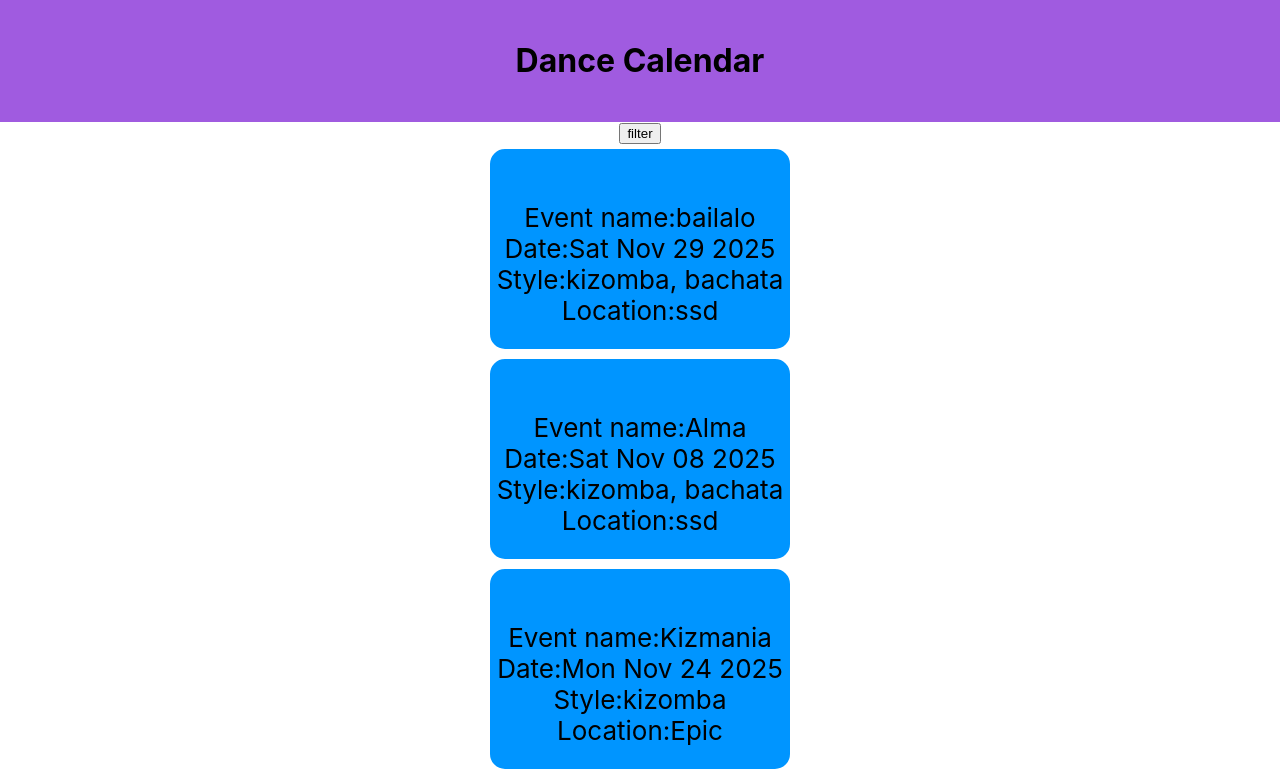
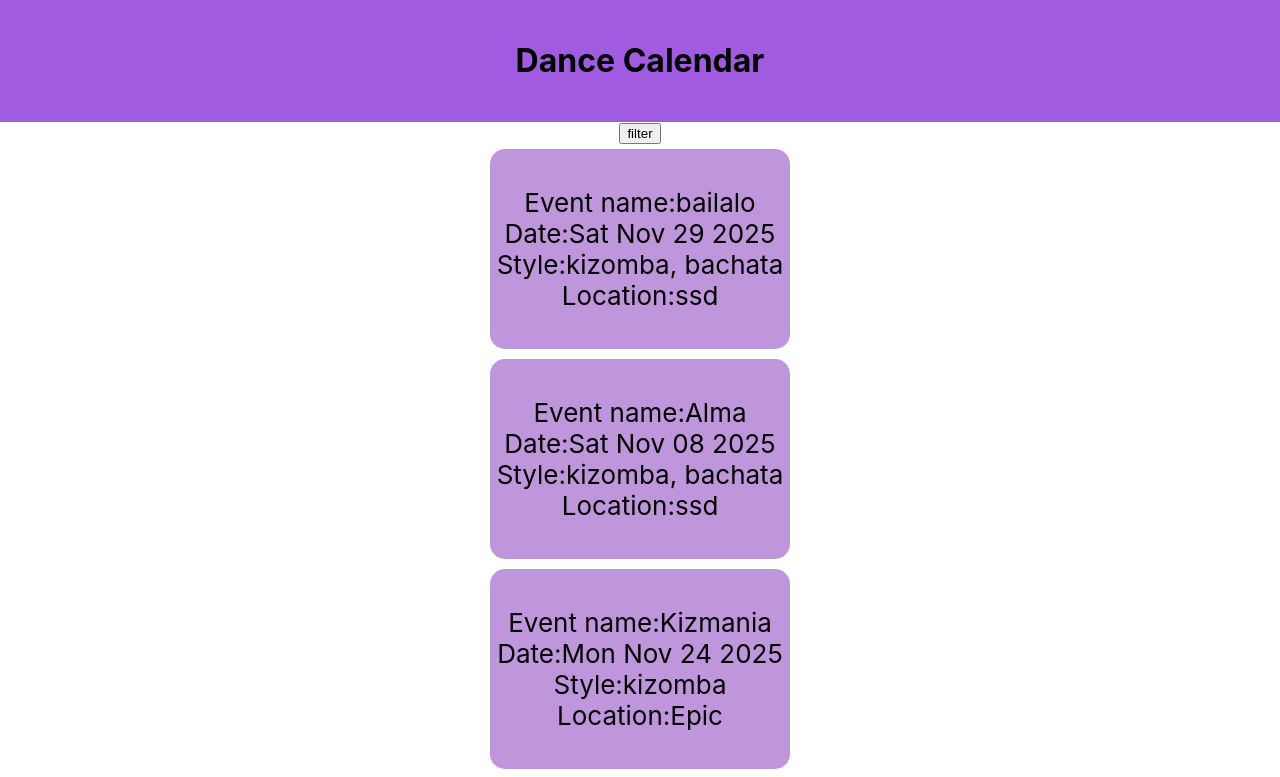
Before and after one commit to watermelonstrawbery/danceCalendar, a React (Create React App) app: page / in a window 1280 px wide. Shown: the top 777 px of the page. Built offline with nearby package versions, Linux system fonts and the light colour scheme.

Commit message:
css fixes

```diff
--- a/src/App.css
+++ b/src/App.css
@@ -22,7 +22,7 @@
 .event-box {
   width: 300px;
   height: 200px;
-  background-color: rgb(0, 149, 255);
+  background-color: rgb(191, 150, 219);
   display: grid;
   flex-direction: column;
   align-items: center;
--- a/src/EventHandler.js
+++ b/src/EventHandler.js
@@ -5,7 +5,6 @@ export function EventHandler(props){
   let formatedDate = new Date(props.event.date).toDateString();
 
   return<div className='event-box'>
-      <br/>
       Event name:
       {props.event.title}
       <br/>
@@ -17,6 +16,5 @@ export function EventHandler(props){
       <br/>
       Location:
       {props.event.location}
-      <br/>
     </div>
 }
```
